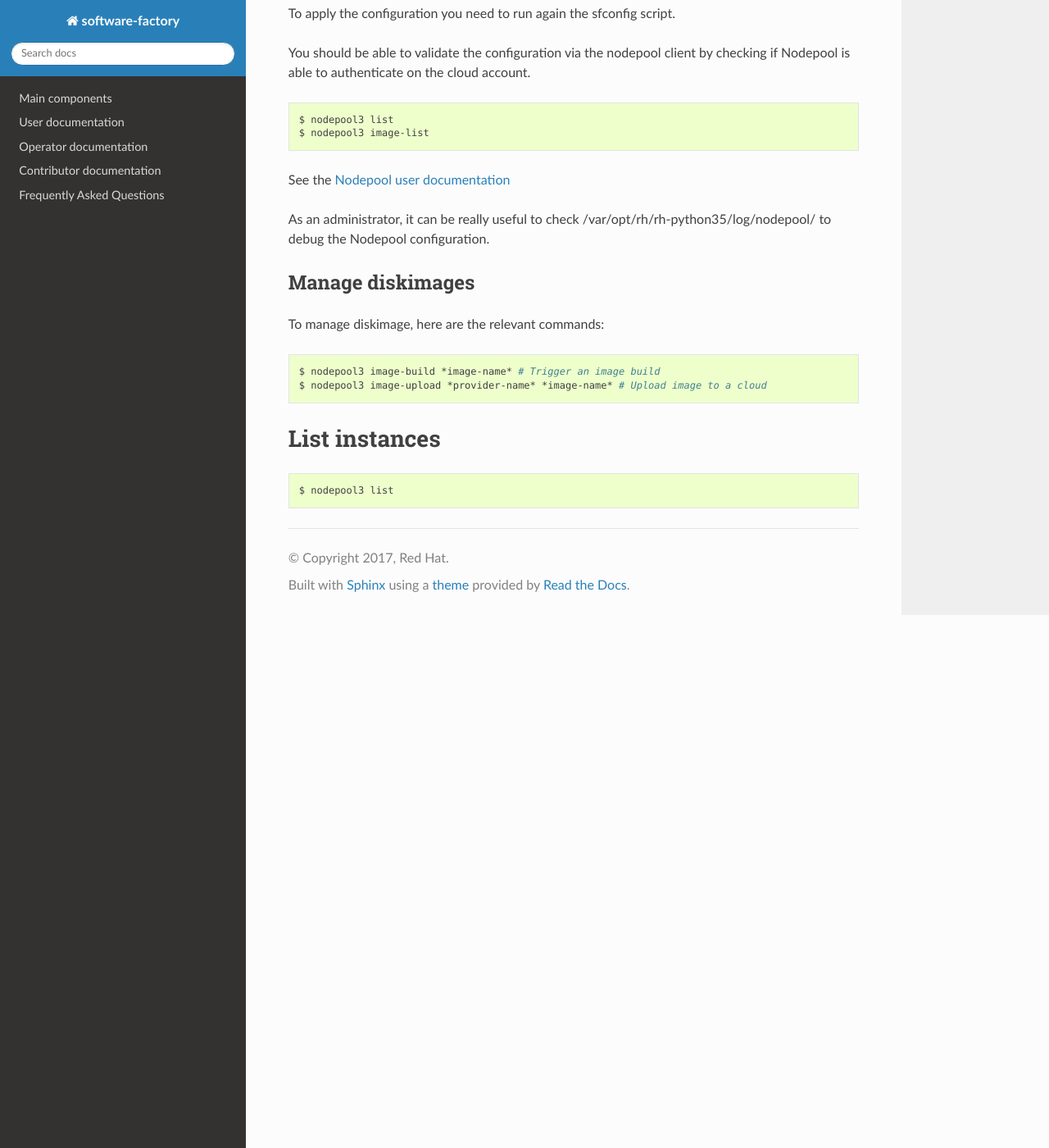
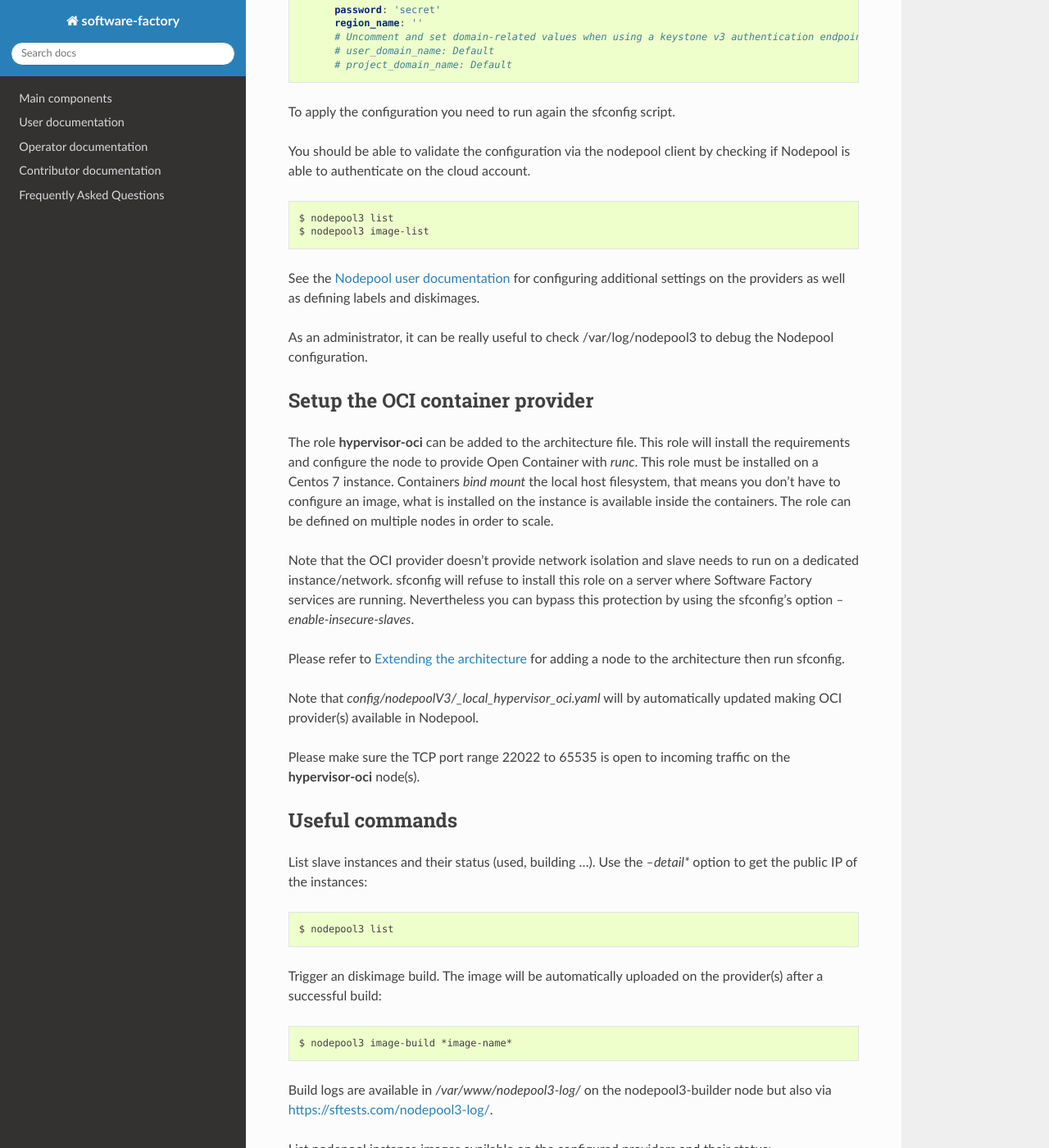
Before and after one commit to softwarefactory-project/sf-docs, a Sphinx documentation site: the page built from docs/operator/nodepool3_operator.rst, in a window 1280 px wide and 1400 px high, scrolled down 1246 px. Shown: the whole window at 82% size. Built offline with Sphinx 7.4.7 and the Read the Docs theme 2.0.0, drawn with Linux system fonts in a browser that asks for light colours; some of the changed text lies outside the part shown.

Commit message:
Add documentation for the hypervisor-oci role
TG-678

Change-Id: Ibcd229e289f3658fafa9889e3501a9ea2e0347ec

```diff
--- a/docs/operator/nodepool3_operator.rst
+++ b/docs/operator/nodepool3_operator.rst
@@ -1,30 +1,32 @@
 Configure nodepool(V3)
-----------------------
+======================
 
 The nodepool(V3) service is installed with the rh-python35 software collections:
-* The configuration is located in /etc/opt/rh/rh-python35/nodepool
-* The logs are written to /var/opt/rh/rh-python35/log/nodepool
+
+* The configuration is located in /etc/nodepool3
+* The logs are written to /var/log/nodepool3
 * The services are prefixed with rh-python35-
 
 A convenient wrapper for the command line is installed in /usr/bin/nodepool3.
 
 ... Use a local build of nodepool-doc instead of external link
 
-Please check upstream `documentation <https://docs.openstack.org/infra/nodepool/feature/zuulv3>`
-first, here are a few hints to debug the service.
+For further details, please check the upstream documentation_.
+
+.. _documentation: https://docs.openstack.org/infra/nodepool/feature/zuulv3
 
 
 Required architecture
-^^^^^^^^^^^^^^^^^^^^^
+---------------------
 
 For a minimal deployment, limited to containerized nodes, only the **nodepool3-launcher**
-component is required in the architecture file.
+and **hypervisor-oci** components are required in the architecture file.
 
-In order to use virtual nodes based on diskimage-builder, the **nodepool3-builder**
+In order to use virtual nodes based on diskimage, the **nodepool3-builder**
 component must be present in the architecture file.
 
 Add a cloud provider
-^^^^^^^^^^^^^^^^^^^^
+--------------------
 
 To do this, an account on an OpenStack cloud is required and credentials need to
 be known by Nodepool. It is highly recommended to use a project dedicated to
@@ -38,7 +40,12 @@
 to find out how to modify security groups.
 
 In order to configure Nodepool to define a provider (an OpenStack cloud account) you need
-to adapt sfconfig.yaml. Below is an example of configuration.
+to adapt sfconfig.yaml. Indeed you need to add the cloud client information
+(auth url, login, password...) to the sfconfig.yaml.
+See the :ref:`Nodepool user documentation<nodepool-user>` for additional provider settings
+such as labels and diskimages.
+
+Below is an example of configuration.
 
 .. code-block:: yaml
 
@@ -64,26 +71,68 @@
  $ nodepool3 list
  $ nodepool3 image-list
 
-See the :ref:`Nodepool user documentation<nodepool-user>`
+
+See the :ref:`Nodepool user documentation<nodepool-user>` for configuring additional
+settings on the providers as well as defining labels and diskimages.
 
 As an administrator, it can be really useful to check
-/var/opt/rh/rh-python35/log/nodepool/ to debug the Nodepool configuration.
+/var/log/nodepool3 to debug the Nodepool configuration.
 
 
-Manage diskimages
-^^^^^^^^^^^^^^^^^
+Setup the OCI container provider
+--------------------------------
 
-To manage diskimage, here are the relevant commands:
+The role **hypervisor-oci** can be added to the architecture file. This role will
+install the requirements and configure the node to provide Open Container with *runc*.
+This role must be installed on a Centos 7 instance. Containers *bind mount* the local host
+filesystem, that means you don't have to configure an image, what is installed on
+the instance is available inside the containers. The role can be defined on multiple
+nodes in order to scale.
 
-.. code-block:: bash
+Note that the OCI provider doesn't provide network isolation and slave needs to run on
+a dedicated instance/network. sfconfig will refuse to install this role on a server
+where Software Factory services are running. Nevertheless you can bypass this
+protection by using the sfconfig's option *--enable-insecure-slaves*.
 
- $ nodepool3 image-build *image-name* # Trigger an image build
- $ nodepool3 image-upload *provider-name* *image-name* # Upload image to a cloud
+Please refer to :ref:`Extending the architecture<architecture_extending>` for adding a node
+to the architecture then run sfconfig.
+
+Note that *config/nodepoolV3/_local_hypervisor_oci.yaml* will by automatically updated
+making OCI provider(s) available in Nodepool.
+
+Please make sure the TCP port range 22022 to 65535 is open to incoming traffic
+on the **hypervisor-oci** node(s).
 
 
-List instances
---------------
+Useful commands
+---------------
+
+List slave instances and their status (used, building ...). Use the *--detail**
+option to get the public IP of the instances:
 
 .. code-block:: bash
 
  $ nodepool3 list
+
+Trigger an diskimage build. The image will be automatically uploaded on the provider(s)
+after a successful build:
+
+.. code-block:: bash
+
+ $ nodepool3 image-build *image-name*
+
+Build logs are available in */var/www/nodepool3-log/* on
+the nodepool3-builder node but also via https://sftests.com/nodepool3-log/.
+
+List nodepool instance images available on the configured providers and their
+status:
+
+.. code-block:: bash
+
+ $ nodepool3 image-list
+
+List instance diskimages built by Disk Image Builder (DIB) and their status:
+
+.. code-block:: bash
+
+ $ nodepool3 dib-image-list
```
Also changed, not shown: docs/operator/architecture.rst (+4 -8 lines), docs/user/nodepool3_user.rst (+33 -21 lines).
